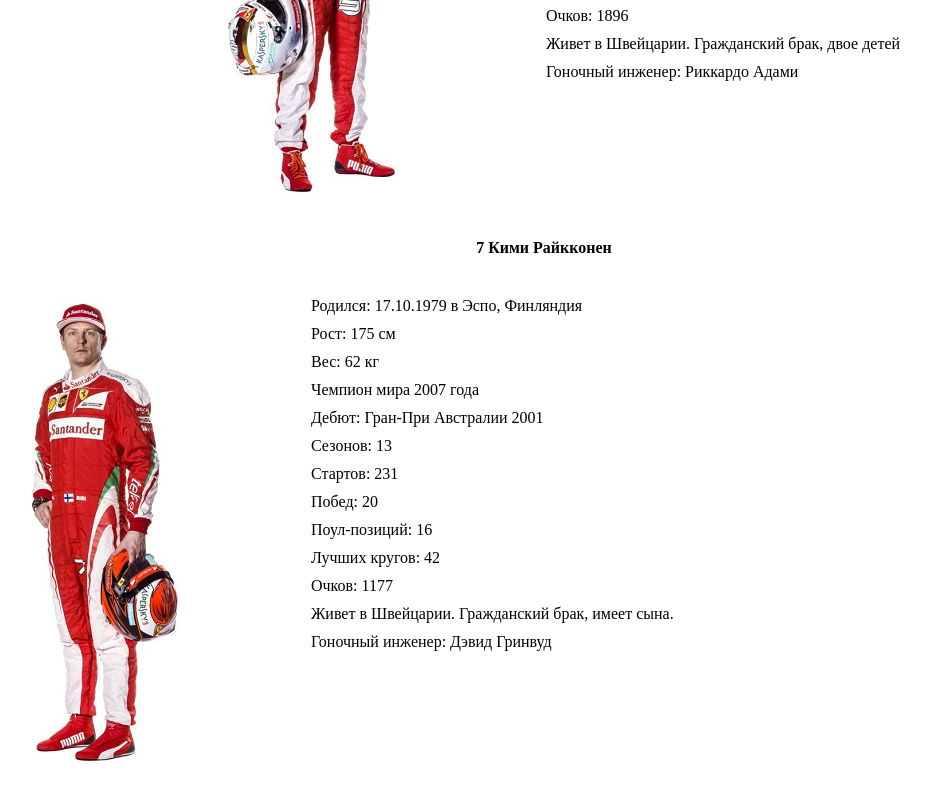
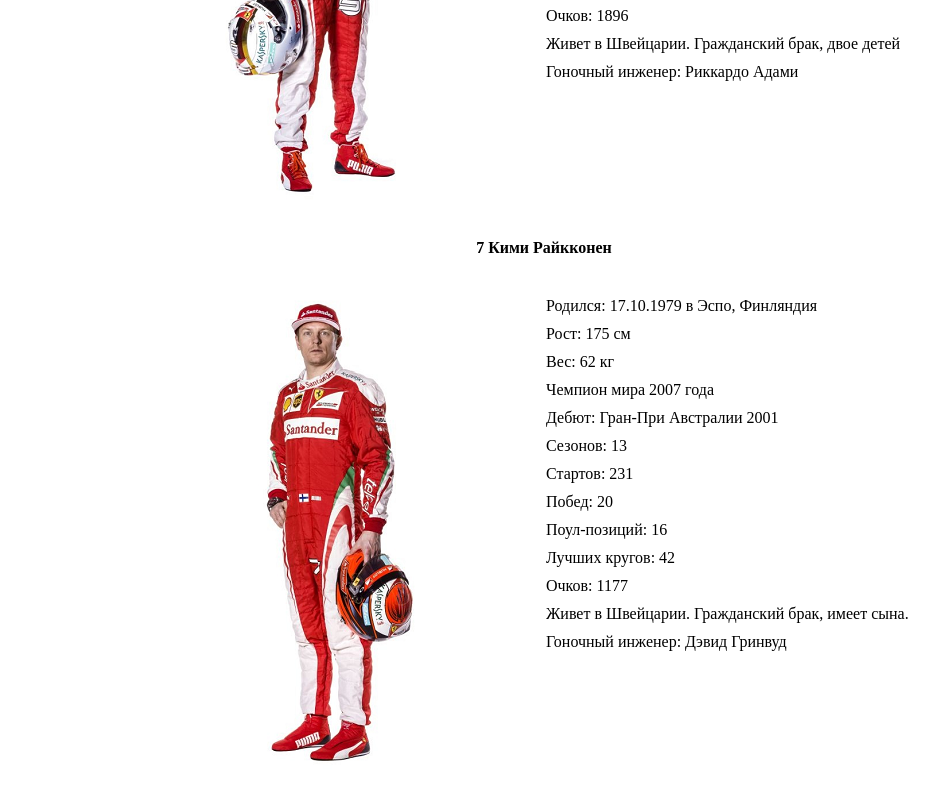
Before and after one commit to volodymyr2906/work, a plain HTML site: page index.html in a window 1280 px wide. Shown: the part 1108-1907 px from the top of the page, without its empty margins (104-1043 px from the left). Drawn offline with Linux system fonts and the light colour scheme; a web font is replaced by a local one.

Commit message:
add new file

```diff
--- a/index.html
+++ b/index.html
@@ -65,7 +65,7 @@
                     <span>Живет в Швейцарии. Гражданский брак, двое детей</span>
                     <span>Гоночный инженер: Риккардо Адами</span><div class="clr"></div></div>
         <div class="clr"></div>
-        <p style="text-align: center;"><strong>7 Кими Райкконен</strong></p>
+        <div class="div1"><p style="text-align: center;"><strong>7 Кими Райкконен</strong></p>
         <img src="kimi.png" alt="Kimi">
                  <span>Родился: 17.10.1979 в Эспо, Финляндия</span>
                     <span>Рост: 175 см</span>
@@ -79,7 +79,8 @@
                     <span>Лучших кругов: 42</span>
                     <span>Очков: 1177</span>
                     <span>Живет в Швейцарии. Гражданский брак, имеет сына.</span>
-                    <span>Гоночный инженер: Дэвид Гринвуд</span>
+                    <span>Гоночный инженер: Дэвид Гринвуд</span><div class="clr"></div></div>
+        <div class="clr"></div>
         </div>
     </body>
 </html>
```
